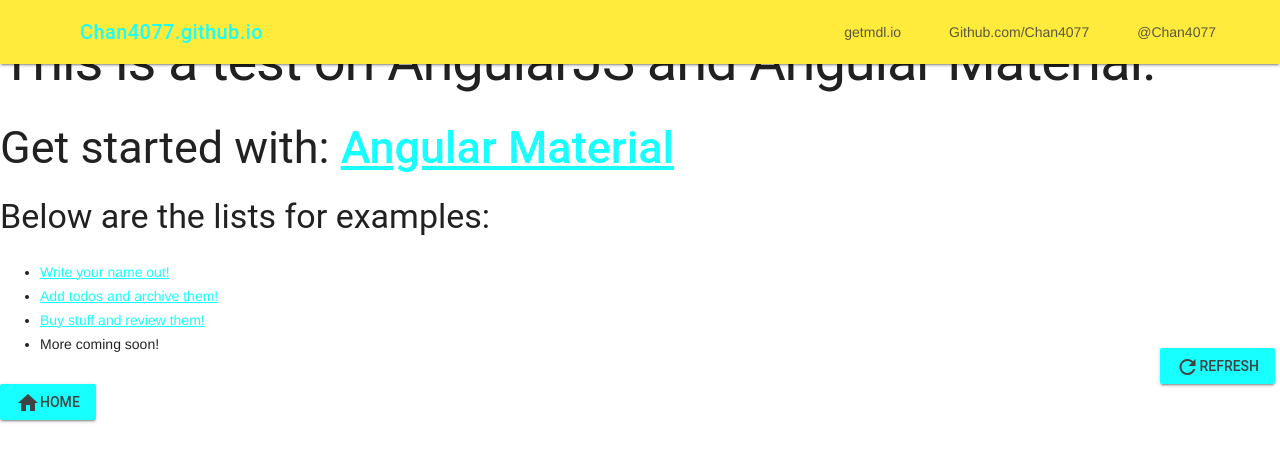
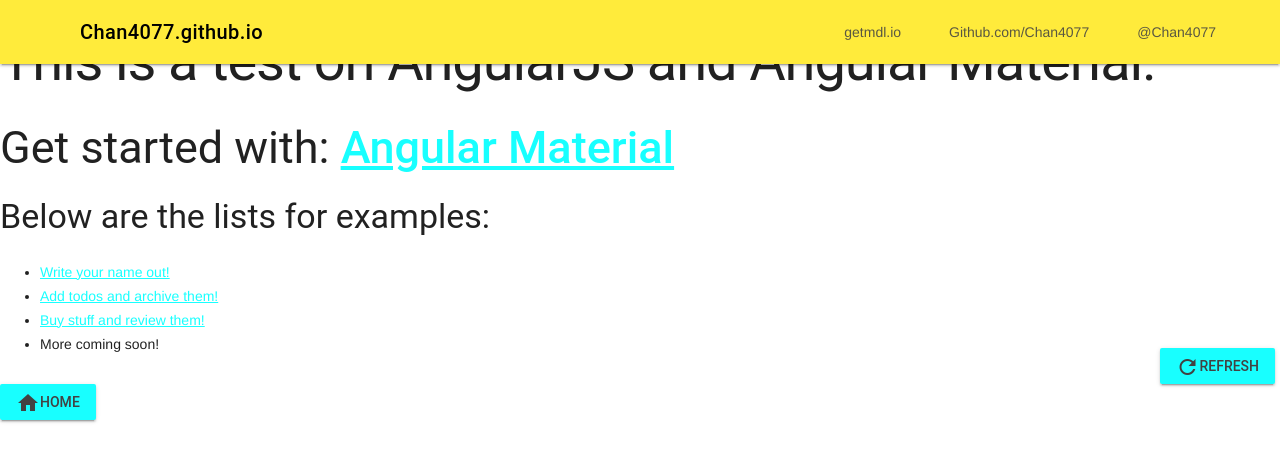
Before and after one commit to EdricChan03/edricchan03.github.io, a Jekyll site: the page built from angular/index.html, in a window 1280 px wide. Shown: the top 462 px of the page. Built offline with Jekyll 4.4.1, drawn with Linux system fonts in a browser that asks for light colours; nearby versions of some CDN libraries.

Commit message:
Add black colour

```diff
--- a/_layouts/default.html
+++ b/_layouts/default.html
@@ -40,7 +40,7 @@
         <header class="mdl-layout__header">
             <div class="mdl-layout__header-row">
                 <!-- Title -->
-                <span class="mdl-layout-title" id="project_name"><a href="https://chan4077.github.io" style="text-decoration: none;">Chan4077.github.io</a></span>
+                <span class="mdl-layout-title" id="project_name"><a href="https://chan4077.github.io" style="text-decoration: none; color: black;">Chan4077.github.io</a></span>
                 <!--Tooltip-->
                 <div class="mdl-tooltip" data-mdl-for="project_name">
                     Chan4077.Github.io
```
